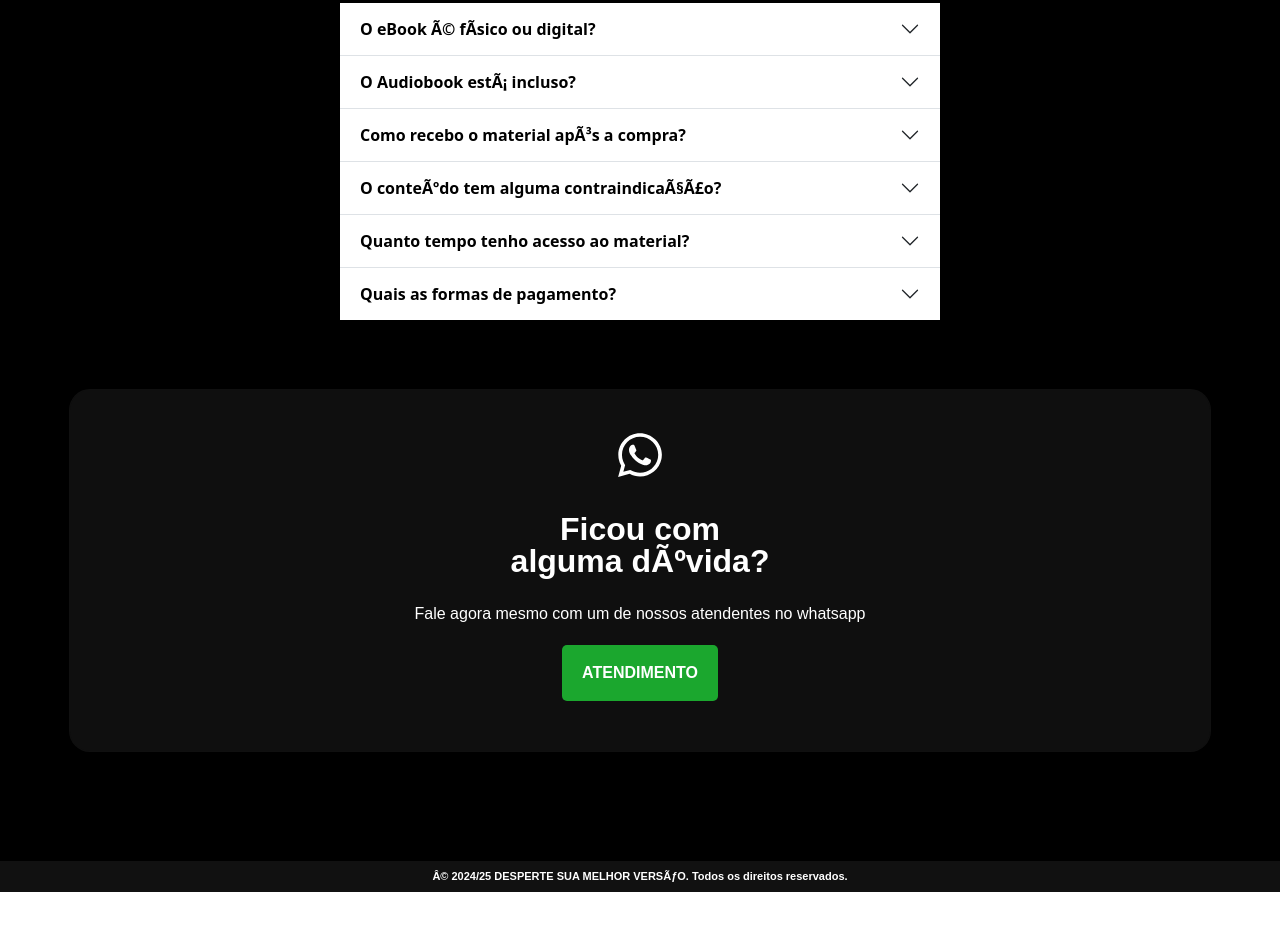
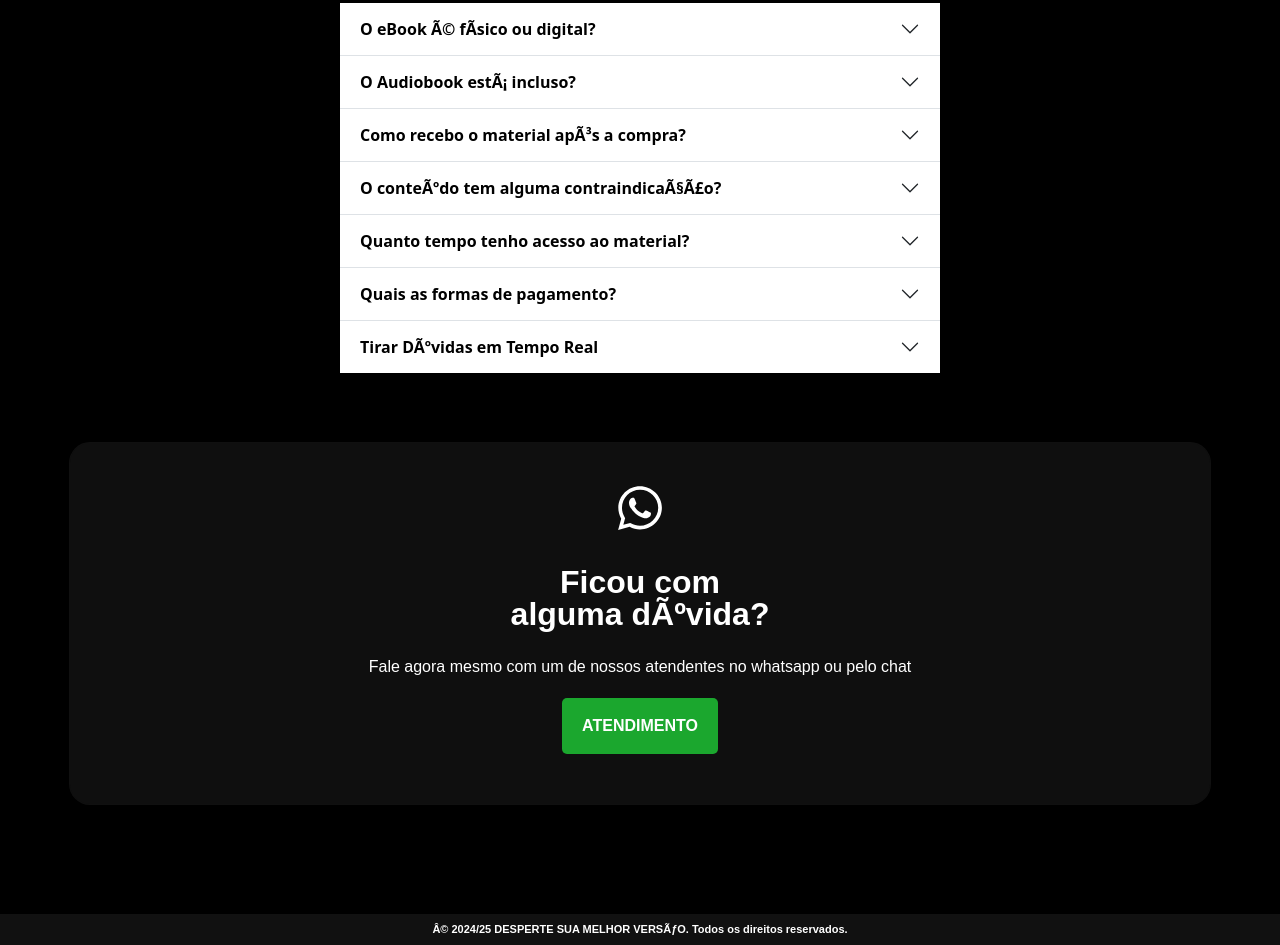
Before and after one commit to GuilVitor17/ebook, a plain HTML site: page index.html in a window 1280 px wide. Shown: the part 7161-8106 px from the top of the page. Before the commit the page ends 8053 px from the top, so only its background shows below. Drawn offline with nearby package versions, Linux system fonts and the light colour scheme; a web font is replaced by a local one.

Commit message:
v12 commit

```diff
--- a/index.html
+++ b/index.html
@@ -1283,7 +1283,19 @@ data-id="135f24e6" data-element_type="widget" data-widget_type="button.default">
                     <div class="accordion-body">Aceitamos pagamentos via <strong>cartão de crédito, boleto bancário e Pix.</strong> O acesso ao material é liberado mais rápido para pagamentos via cartão e Pix.</div>
                   </div>
                 </div>
+
+              <div class="accordion-item">
+                <h2 class="accordion-header">
+                  <button class="accordion-button collapsed" type="button" data-bs-toggle="collapse" data-bs-target="#flush-collapseSev" aria-expanded="false" aria-controls="flush-collapseSix">
+                    Tirar Dúvidas em Tempo Real
+                  </button>
+                </h2>
+                <div id="flush-collapseSev" class="accordion-collapse collapse" data-bs-parent="#accordionFlushExample">
+                  <div class="accordion-body"><strong>Suporte:</strong> Olá! Se precisar de ajuda, estamos disponíveis para tirar suas dúvidas.
+                    Você pode falar conosco aqui no chat ou pelo WhatsApp.</div>
+                </div>
               </div>
+            </div>
 
         </div>
 
@@ -1367,7 +1379,7 @@ data-id="135f24e6" data-element_type="widget" data-widget_type="button.default">
                         <div class="elementor-element elementor-element-5cbf85ec elementor-widget elementor-widget-text-editor"
                             data-id="5cbf85ec" data-element_type="widget" data-widget_type="text-editor.default">
                             <div class="elementor-widget-container">
-                                Fale agora mesmo com um de nossos atendentes no whatsapp </div>
+                                Fale agora mesmo com um de nossos atendentes no whatsapp ou pelo chat </div>
                         </div>
                         <div class="elementor-element elementor-element-6ef7a744 elementor-align-center elementor-mobile-align-center elementor-widget elementor-widget-button"
                             data-id="6ef7a744" data-element_type="widget" data-widget_type="button.default">
```
